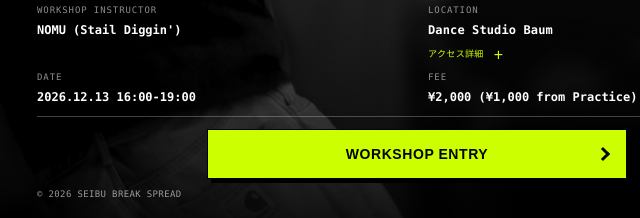
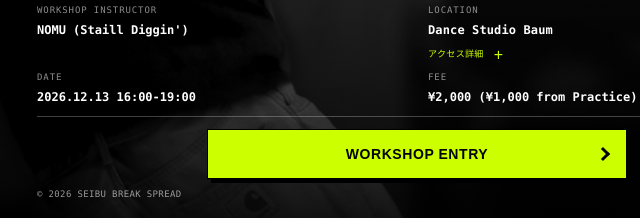
Before and after one commit to goshtrk/sbsws, a plain HTML site: page index.html in a window 1280 px wide. Shown: the part 559-777 px from the top of the page, 223-863 px from the left. Drawn offline with Linux system fonts and the light colour scheme.

Commit message:
Add files via upload

```diff
--- a/index.html
+++ b/index.html
@@ -817,7 +817,7 @@
   <section class="content">
     <h1>SEIBU<br class="portrait-title-break">BREAK<br class="portrait-title-break">SPREAD<br class="portrait-title-break"><span style="color:var(--acid)">WS</span></h1>
     <div class="specs">
-      <div class="spec"><span>WORKSHOP INSTRUCTOR</span><strong>NOMU (Stail Diggin')</strong></div>
+      <div class="spec"><span>WORKSHOP INSTRUCTOR</span><strong>NOMU (Staill Diggin')</strong></div>
       <div class="spec location-spec">
         <span>LOCATION</span>
         <strong>Dance Studio Baum</strong>
```
